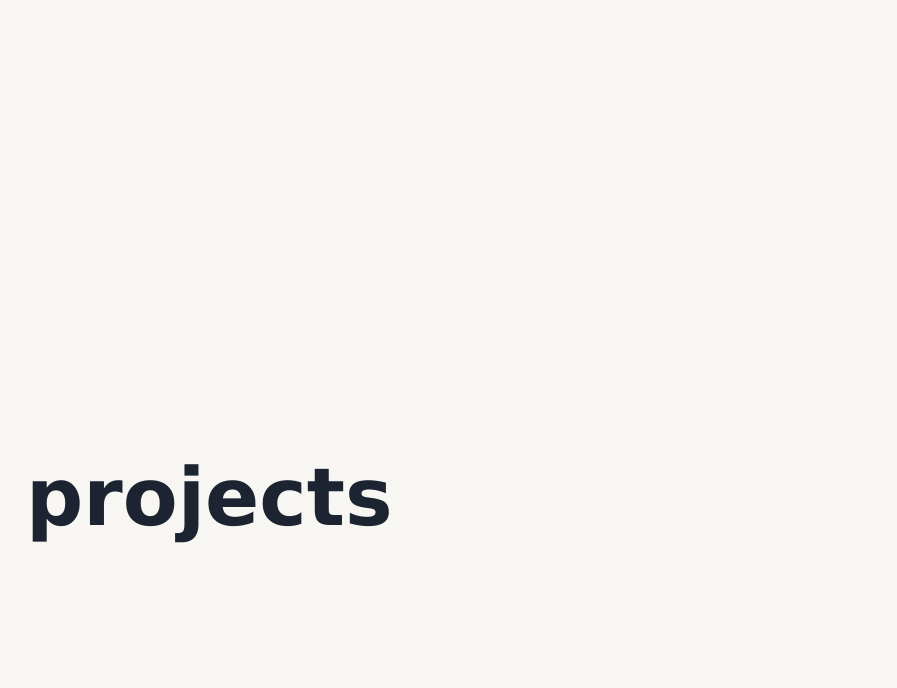
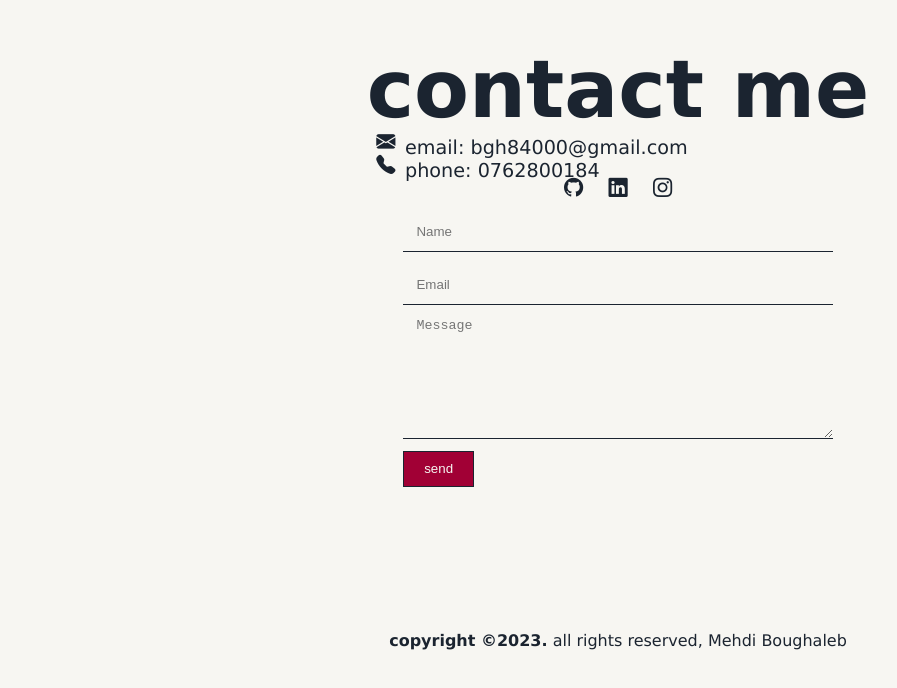
Before and after one commit to bghmehdi/portfolio, a plain HTML site: page index.html in a window 1280 px wide. Shown: the part 1602-2290 px from the top of the page, without its empty margins (22-919 px from the left). Drawn offline with nearby package versions, Linux system fonts and the light colour scheme.

Commit message:
add contact

```diff
--- a/index.html
+++ b/index.html
@@ -46,23 +46,41 @@
             </section>
             <section class="fourth-section" id="contact">
                 <div class="info">
-                    <h2>contact</h2>
+                    <h2>contact me</h2>
                     <ul>
                         <li><i class="bi bi-envelope-fill"></i>email: bgh84000@gmail.com</li>
                         <li><i class="bi bi-telephone-fill"></i>phone: 0762800184</li>
                         <li>
-                            <i class="bi bi-github"></i>
+                            <a target="_blank" href="https://github.com/bghmehdi"><i class="bi bi-github"></i></a>
                             <i class="bi bi-linkedin"></i>
                             <i class="bi bi-instagram"></i>
                         </li>
                     </ul>
                 </div>
-                <form action=""></form>
+                <form action="">
+                    <div>
+                        <input type="text" name="" id="" placeholder="Name">
+
+                    </div>
+                    <div>
+                        <input type="email" name="" id="" placeholder="Email">
+
+                    </div>
+                    <div>
+                        <textarea name="" id="" cols="20" rows="8" placeholder="Message"></textarea>
+
+                    </div>
+                    <div>
+                        <button>send</button>
+                    </div>
+                </form>
             </section>
         </main>
         <footer>
             <p>
-                <strong>copyright &copy; 2022.</strong> all rights reserved,
+                <strong>copyright &copy;<script>
+                    document.write(new Date().getFullYear());
+                  </script>.</strong> all rights reserved,
                 Mehdi Boughaleb
             </p>
         </footer>
--- a/styles.css
+++ b/styles.css
@@ -122,9 +122,6 @@ body {
     }
 }
 
-.second-section {
-    height: 120vh;
-}
 
 .scroll-down {
     opacity: 1;
@@ -189,34 +186,84 @@ i {
     font-size: 5rem;
 }
 .second-section {
+    padding-block: 7em;
     padding-inline: 3em;
     display: flex;
     flex-direction: column;
     justify-content: center;
-    align-items: baseline;
-    height: 100vh;
+    align-items: center;
+    /* height: 100vh; */
 }
 .third-section h2 {
     font-size: 5rem;
 }
 .third-section {
+    padding-block: 7em;
     padding-inline: 3em;
     display: flex;
     flex-direction: column;
     justify-content: center;
-    align-items: baseline;
-    height: 100vh;
+    align-items: center;
+    /* height: 100vh; */
 }
 .fourth-section h2 {
     font-size: 5rem;
 }
 .fourth-section {
+    padding-block: 7em;
     padding-inline: 3em;
     display: flex;
     flex-direction: column;
-    justify-content: center;
-    align-items: baseline;
-    height: 100vh;
+    align-items: center;
+    /* height: 80vh;
+    gap: 13em; */
+}
+.info a {
+    color: var(--secondary-color);
+}
+.info ul {
+    font-size: 1.2rem;
+    list-style: none;
+}
+.info ul li:nth-child(3) {
+    text-align: center;
+}
+.info i:hover {
+    color: var(--accent-color);
+}
+form {
+    font-size: 1.2em;
+    width: 22.38em;
+}
+
+input,
+textarea {
+    /* width: 100%; */
+    color: var(--secondary-color);
+    padding-inline: 1em;
+    width: 100%;
+    display: inline-block;
+    margin-block: 0.5em;
+    background-color: #ffffff00;
+    border: none;
+    border-radius: 0;
+    border-bottom: 1px solid var(--secondary-color);
+    transition: 0.3s;
+}
+input {
+    height: 3em;
+}
+input:focus,
+textarea:focus {
+    outline: none;
+    box-shadow: none;
+    border-bottom: 1px solid var(--accent-color);
+}
+form button{
+    border: 1px solid var(--secondary-color);
+    color: var(--primary-color);
+    background-color: var(--accent-color);
+    padding: .7em 1.5em;
 }
 
 footer {
```
